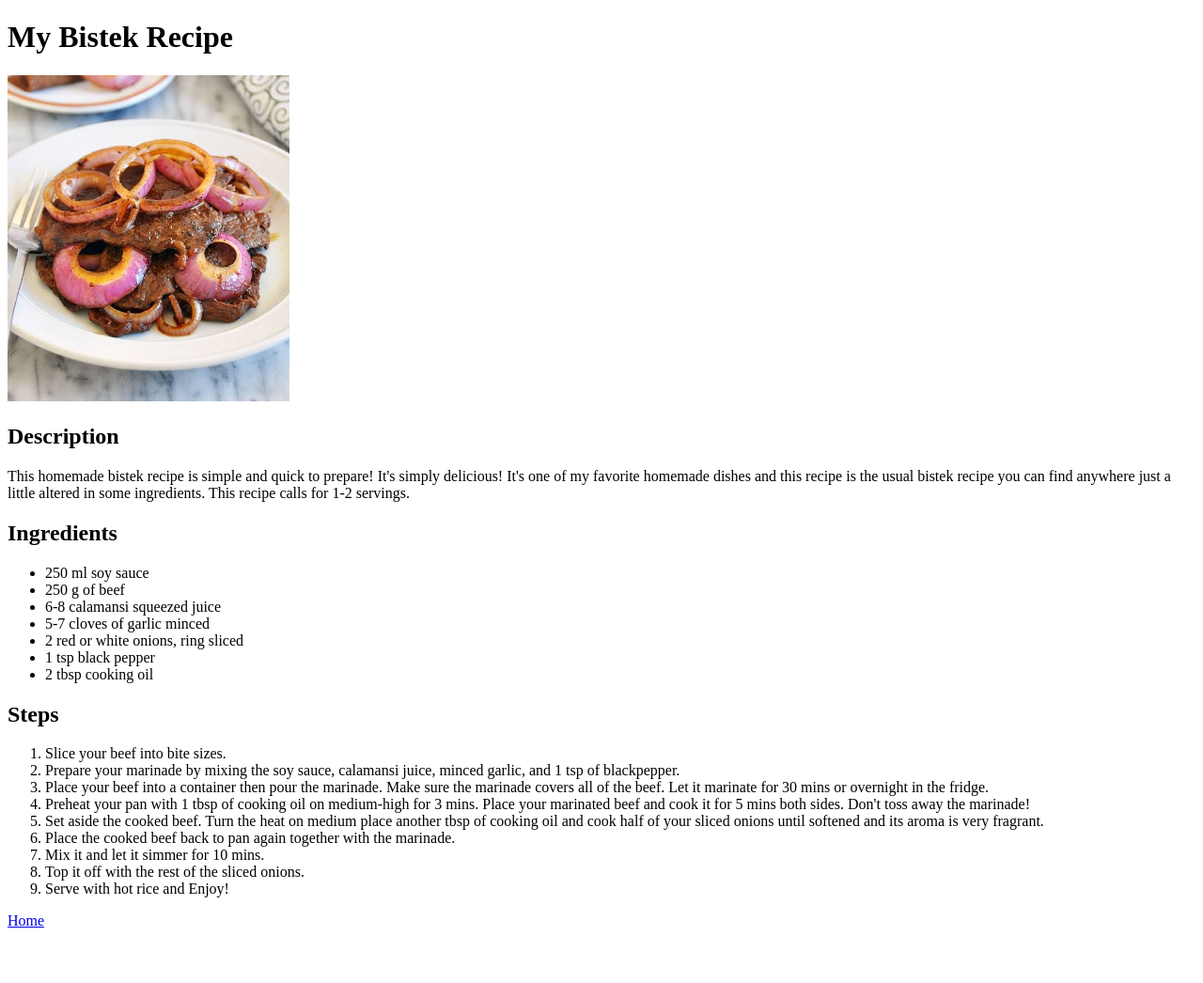
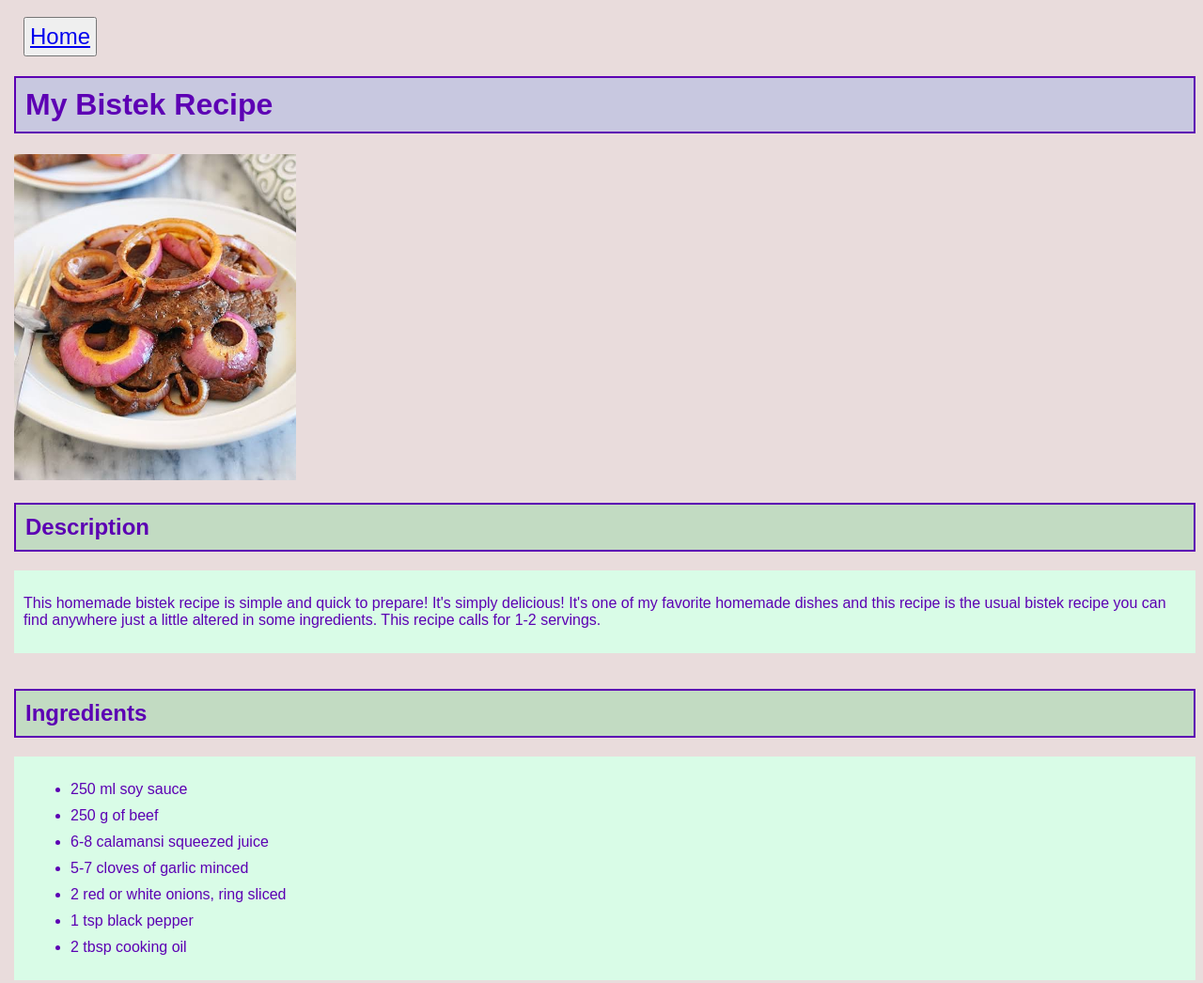
Before and after one commit to PinkyPurplePlue/odin-recipes, a plain HTML site: page recipes/bistek.html in a window 1280 px wide. Shown: the top 1046 px of the page at 94% size. Before the commit the page ends 1005 px from the top, so only its background shows below. Drawn offline with Linux system fonts and the light colour scheme.

Commit message:
Add css to the odin-recipes project

```diff
--- /dev/null
+++ b/css/bistek.css
@@ -0,0 +1,45 @@
+body {
+    background-color: hsl(0, 23%, 89%);
+    font-family: Arial, Helvetica, sans-serif;
+    margin-left: 15px;
+    box-sizing: border-box;
+}
+
+img {
+    height: auto;
+    width: 300px;
+}
+button {
+    font-size: 24px;
+    padding: 5px;
+    margin-top: 10px;
+    margin-left: 10px;
+}
+.title {
+    background-color: hsl(240, 28%, 83%);
+    color: rgb(93, 0, 180);
+    padding: 10px;
+    border: 2px solid hsl(271, 100%, 35%);
+}
+
+h2 {
+    background-color: hsl(120, 25%, 81%);
+    color: hsl(271, 100%, 35%);
+    font-size: 24px;
+    padding: 10px;
+    border: 2px solid hsl(271, 100%, 35%);
+}
+
+div {
+    background-color: hsl(143, 86%, 92%);
+    padding: 10px;
+    color: hsl(271, 100%, 35%);
+}
+
+li {
+    margin: 10px;
+}
+
+li.odd {
+    background-color: hsl(120, 1%, 83%);
+}
--- /dev/null
+++ b/css/pancit-cantons.css
@@ -0,0 +1,45 @@
+body {
+    background-color: hsl(0, 23%, 89%);
+    font-family: Arial, Helvetica, sans-serif;
+    margin-left: 15px;
+    box-sizing: border-box;
+}
+
+img {
+    height: auto;
+    width: 300px;
+}
+button {
+    font-size: 24px;
+    padding: 5px;
+    margin-top: 10px;
+    margin-left: 10px;
+}
+.title {
+    background-color: hsl(240, 28%, 83%);
+    color: rgb(93, 0, 180);
+    padding: 10px;
+    border: 2px solid hsl(271, 100%, 35%);
+}
+
+h2 {
+    background-color: hsl(120, 25%, 81%);
+    color: hsl(271, 100%, 35%);
+    font-size: 24px;
+    padding: 10px;
+    border: 2px solid hsl(271, 100%, 35%);
+}
+
+div {
+    background-color: hsl(143, 86%, 92%);
+    padding: 10px;
+    color: hsl(271, 100%, 35%);
+}
+
+li {
+    margin: 10px;
+}
+
+li.odd {
+    background-color: hsl(120, 1%, 83%);
+}
--- /dev/null
+++ b/css/sandwich.css
@@ -0,0 +1,45 @@
+body {
+    background-color: hsl(0, 23%, 89%);
+    font-family: Arial, Helvetica, sans-serif;
+    margin-left: 15px;
+    box-sizing: border-box;
+}
+
+img {
+    height: auto;
+    width: 300px;
+}
+button {
+    font-size: 24px;
+    padding: 5px;
+    margin-top: 10px;
+    margin-left: 10px;
+}
+.title {
+    background-color: hsl(240, 28%, 83%);
+    color: rgb(93, 0, 180);
+    padding: 10px;
+    border: 2px solid hsl(271, 100%, 35%);
+}
+
+h2 {
+    background-color: hsl(120, 25%, 81%);
+    color: hsl(271, 100%, 35%);
+    font-size: 24px;
+    padding: 10px;
+    border: 2px solid hsl(271, 100%, 35%);
+}
+
+div {
+    background-color: hsl(143, 86%, 92%);
+    padding: 10px;
+    color: hsl(271, 100%, 35%);
+}
+
+li {
+    margin: 10px;
+}
+
+li.odd {
+    background-color: hsl(120, 1%, 83%);
+}
--- /dev/null
+++ b/home.css
@@ -0,0 +1,28 @@
+body {
+    background-color: hsl(0, 23%, 89%);
+    font-family: Arial, Helvetica, sans-serif;
+    box-sizing: border-box;
+}
+
+div.title {
+    background-color: hsl(240, 28%, 83%);
+    color: hsl(271, 100%, 35%);
+    padding: 10px;
+    margin: 10px;
+    border: 2px solid hsl(271, 100%, 35%);
+}
+
+div.recipes {
+    background-color: hsl(120, 25%, 81%);
+    color: hsl(271, 100%, 35%);
+    font-size: 24px;
+    padding: 5px;
+    margin: 10px;
+    border: 2px solid hsl(271, 100%, 35%);
+}
+
+div#sandwich,
+div#pancit,
+div#bistek {
+    margin-bottom: 24px;
+}
--- a/recipes/bistek.html
+++ b/recipes/bistek.html
@@ -1,20 +1,24 @@
 <!DOCTYPE html>
 <html lang="en">
 <head>
+    <link rel="stylesheet" href="../css/bistek.css">
     <meta charset="UTF-8">
     <meta name="viewport" content="width=device-width, initial-scale=1.0">
     <title>Bistek</title>
 </head>
 <body>
-    <h1>My Bistek Recipe</h1>
+    <button><a href="../index.html">Home</a></button>
+    <h1 class="title">My Bistek Recipe</h1>
     <img src="../images/bistek.jpeg" width="300" alt="A pinoy bistek dish">
+    <br>
     <h2>Description</h2>
-    <p>This homemade bistek recipe is simple and quick to prepare! It's simply delicious! It's one of my favorite homemade
+    <div><p>This homemade bistek recipe is simple and quick to prepare! It's simply delicious! It's one of my favorite homemade
         dishes and this recipe is the usual bistek recipe you can find anywhere just a little altered in some ingredients.
         This recipe calls for 1-2 servings.
-    </p>
+    </p></div>
+    <br>
     <h2>Ingredients</h2>
-    <p><ul>
+    <div><p><ul>
         <li>250 ml soy sauce</li>
         <li>250 g of beef</li>
         <li>6-8 calamansi squeezed juice</li>
@@ -22,19 +26,21 @@
         <li>2 red or white onions, ring sliced</li>
         <li>1 tsp black pepper</li>
         <li>2 tbsp cooking oil</li>
-    </ul></p>
+    </ul></p></div>
+    <br>
     <h2>Steps</h2>
-    <p><ol>
-        <li>Slice your beef into bite sizes.</li>
+    <div><p><ol>
+        <li class="odd">Slice your beef into bite sizes.</li>
         <li>Prepare your marinade by mixing the soy sauce, calamansi juice, minced garlic, and 1 tsp of blackpepper.</li>
-        <li>Place your beef into a container then pour the marinade. Make sure the marinade covers all of the beef. Let it marinate for 30 mins or overnight in the fridge.</li>
+        <li class="odd">Place your beef into a container then pour the marinade. Make sure the marinade covers all of the beef. Let it marinate for 30 mins or overnight in the fridge.</li>
         <li>Preheat your pan with 1 tbsp of cooking oil on medium-high for 3 mins. Place your marinated beef and cook it for 5 mins both sides. Don't toss away the marinade!</li>
-        <li>Set aside the cooked beef. Turn the heat on medium place another tbsp of cooking oil and cook half of your sliced onions until softened and its aroma is very fragrant.</li>
+        <li class="odd">Set aside the cooked beef. Turn the heat on medium place another tbsp of cooking oil and cook half of your sliced onions until softened and its aroma is very fragrant.</li>
         <li>Place the cooked beef back to pan again together with the marinade.</li>
-        <li>Mix it and let it simmer for 10 mins.</li>
+        <li class="odd">Mix it and let it simmer for 10 mins.</li>
         <li>Top it off with the rest of the sliced onions.</li>
-        <li>Serve with hot rice and Enjoy!</li>
-    </ol></p>
-    <p><a href="../index.html">Home</a></p>
+        <li class="odd">Serve with hot rice and Enjoy!</li>
+    </ol></p></div>
+    <br>
+    <button><a href="../index.html">Home</a></button>
 </body>
 </html>
```
Also changed, not shown: index.html (+11 -5 lines), recipes/pancit-canton-taco-meat.html (+17 -11 lines), recipes/sandwich.html (+18 -12 lines), styles.css (deleted), 1 other file.
